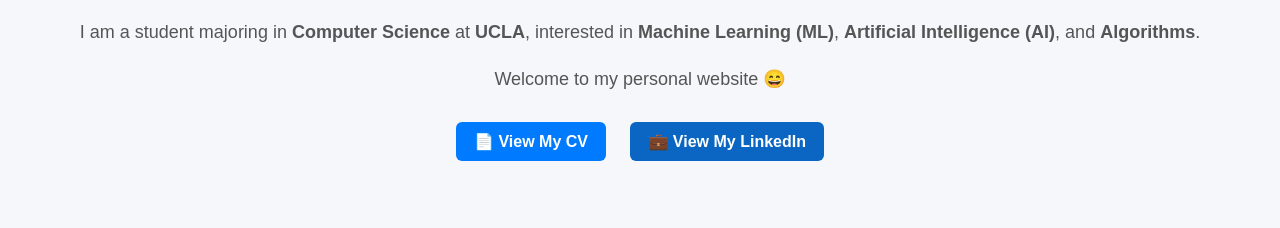
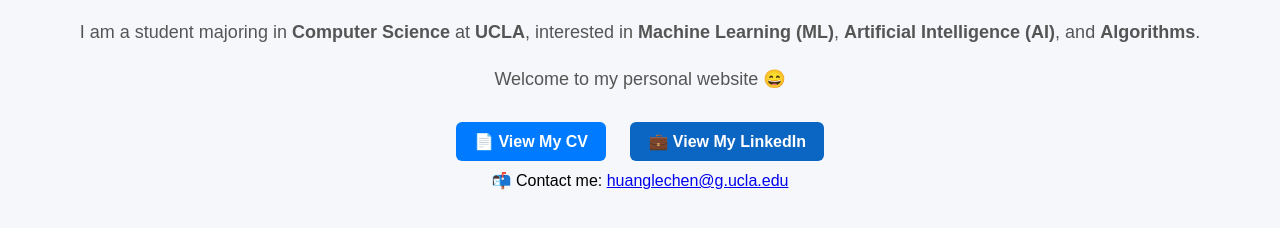
Before and after one commit to huanglechen/huanglechen.github.io, a plain HTML site: page index.html in a window 1280 px wide. Shown: the part 140-368 px from the top of the page. Drawn offline with Linux system fonts and the light colour scheme.

Commit message:
Add contact information section to index.html

```diff
--- a/index.html
+++ b/index.html
@@ -57,5 +57,9 @@
   <a href="https://www.linkedin.com/in/lechen-huang-168474270/" target="_blank" class="button linkedin-button">
     💼 View My LinkedIn
   </a>
+  <div class="contact">
+    📬 Contact me:
+    <a href="mailto:huanglechen@g.ucla.edu">huanglechen@g.ucla.edu</a>
+  </div>
 </body>
 </html>
```
